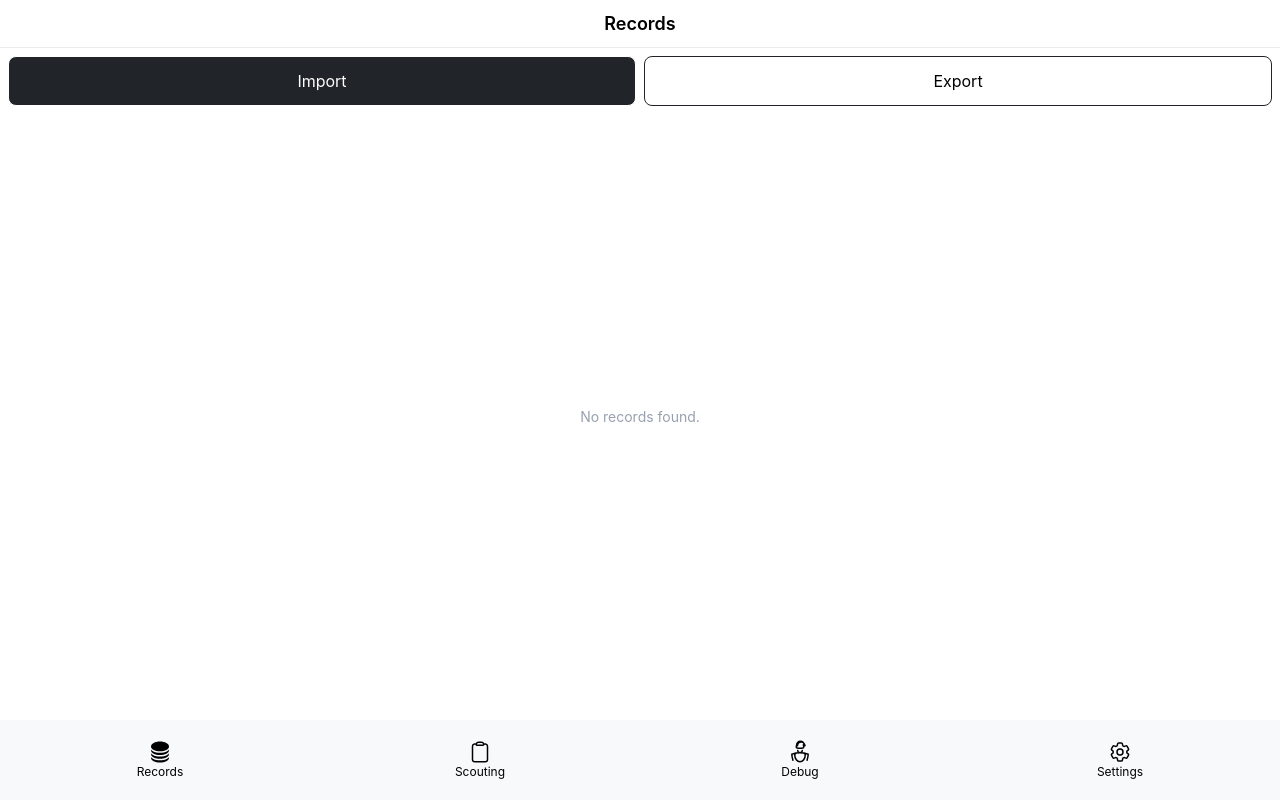
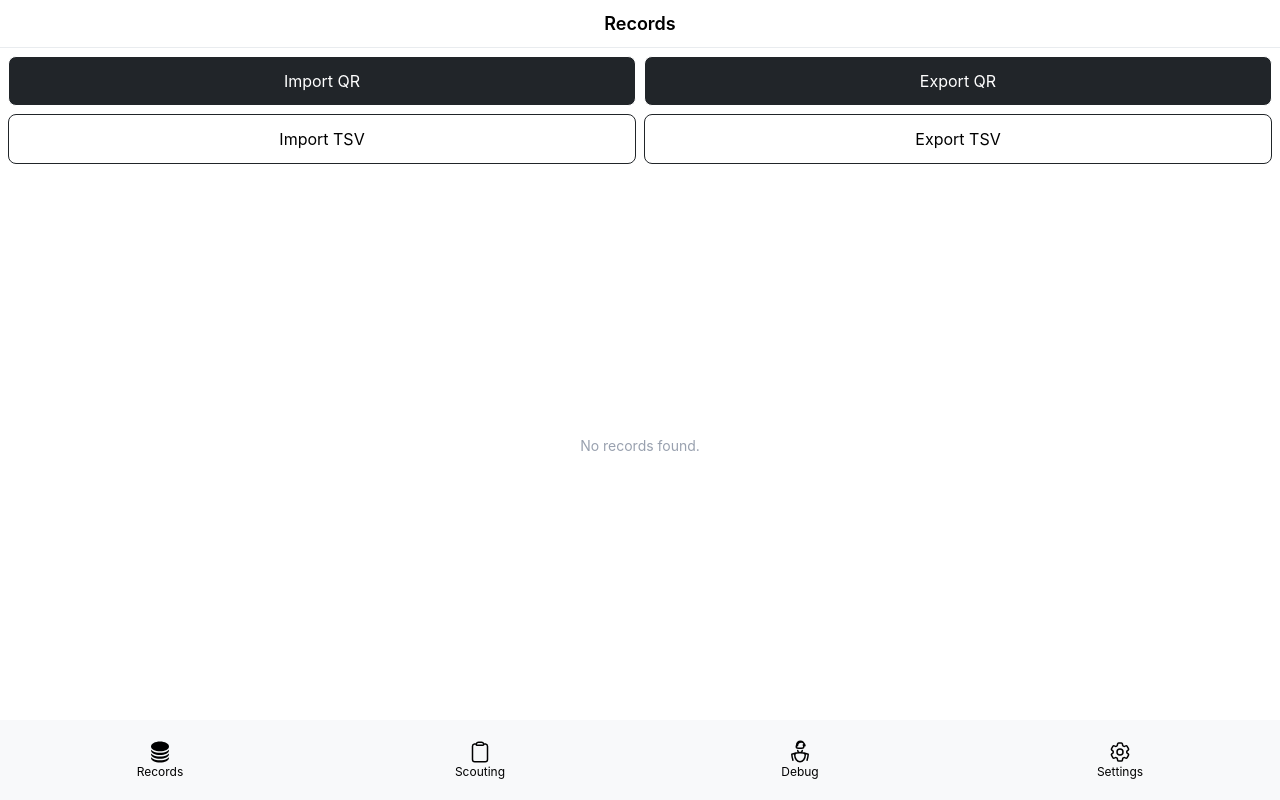
Before and after one commit to Bellevue-Wolverine-Robotics/Telescope, a React (Vite) app: page /records in a window 1280 px wide. Built offline with nearby package versions, Linux system fonts and the light colour scheme.

Commit message:
Add TSV import/export to Records page and fix Windows line endings
Co-Authored-By: Claude Sonnet 4.6 <noreply@anthropic.com>

```diff
--- a/src/pages/Records.jsx
+++ b/src/pages/Records.jsx
@@ -1,4 +1,4 @@
-import { useState } from 'react';
+import { useRef, useState } from 'react';
 import Layout from '../components/layout/Layout';
 import Export from '../components/ui/Export';
 import Import from '../components/ui/Import';
@@ -33,6 +33,11 @@ const BOOLEAN_KEYS = new Set([
   'autoClimb', 'superChargedRP', 'chargedRP', 'climbRP', 'yellowCard', 'brokeDown',
 ]);
 
+const NUMBER_KEYS = new Set([
+  'matchNumber', 'teamNumber', 'fuelMissedAuto', 'autoPoints', 'cycles',
+  'numberDepot', 'minorFouls', 'majorFouls', 'redScore', 'blueScore',
+]);
+
 function Cell({ column, value }) {
   if (column === 'win') {
     return (
@@ -42,7 +47,7 @@ function Cell({ column, value }) {
     );
   }
   if (BOOLEAN_KEYS.has(column)) {
-    return <span className={value ? 'text-green-600' : 'text-gray-300'}>{ value ? '✓' : '✕' }</span>;
+    return <span className={value ? 'text-green-600' : 'text-gray-300'}>{value ? '✓' : '✕'}</span>;
   }
   if (column === 'observations') {
     return <span className="block max-w-40 truncate" title={value}>{value ?? '–'}</span>;
@@ -50,38 +55,115 @@ function Cell({ column, value }) {
   return value ?? '–';
 }
 
-function Records() {
-  const [showImport, setShowImport] = useState(false);
-  const [showExport, setShowExport] = useState(false);
-
-  let matches = [];
+function parseMatches() {
   try {
     const raw = localStorage.getItem('matches');
-    if (raw) matches = JSON.parse(raw);
-  } catch {
-    // not valid JSON
+    if (raw) return JSON.parse(raw);
+  } catch {}
+  return [];
+}
+
+function matchesToTSV(matches) {
+  const headers = COLUMNS.map(c => c.key);
+  const rows = matches.map(match =>
+    headers.map(key => {
+      const val = match[key];
+      if (key === 'win') return val ? 'Y' : 'N';
+      if (BOOLEAN_KEYS.has(key)) return val ? 'Yes' : 'No';
+      return val ?? '';
+    }).join('\t')
+  );
+  return [headers.join('\t'), ...rows].join('\n');
+}
+
+function tsvToMatches(text) {
+  const lines = text.trim().split(/\r?\n/);
+  const headers = lines[0].split('\t');
+  return lines.slice(1).map(line => {
+    const values = line.split('\t');
+    const obj = {};
+    headers.forEach((header, i) => {
+      const val = values[i] ?? '';
+      if (header === 'win') obj[header] = val === 'Y';
+      else if (BOOLEAN_KEYS.has(header)) obj[header] = val === 'Yes';
+      else if (NUMBER_KEYS.has(header)) obj[header] = Number(val);
+      else obj[header] = val;
+    });
+    return obj;
+  });
+}
+
+function Records() {
+  const [showQRImport, setShowQRImport] = useState(false);
+  const [showQRExport, setShowQRExport] = useState(false);
+  const [refresh, setRefresh] = useState(0);
+  const tsvInputRef = useRef(null);
+
+  const matches = parseMatches();
+  const hasData = Array.isArray(matches) && matches.length > 0;
+
+  function exportTSV() {
+    if (!hasData) return;
+    const tsv = matchesToTSV(matches);
+    const blob = new Blob([tsv], { type: 'text/tab-separated-values' });
+    const url = URL.createObjectURL(blob);
+    const a = document.createElement('a');
+    a.href = url;
+    a.download = 'scouting_data.tsv';
+    a.click();
+    URL.revokeObjectURL(url);
   }
 
-  const hasData = Array.isArray(matches) && matches.length > 0;
+  function handleTSVFile(e) {
+    const file = e.target.files[0];
+    if (!file) return;
+    const reader = new FileReader();
+    reader.onload = (event) => {
+      const parsed = tsvToMatches(event.target.result);
+      localStorage.setItem('matches', JSON.stringify(parsed));
+      setRefresh(r => r + 1);
+    };
+    reader.readAsText(file);
+    e.target.value = '';
+  }
 
   return (
     <Layout header="Records" tab={0}>
-      {!(showImport || showExport) && (
+      {!(showQRImport || showQRExport) && (
         <div className="flex flex-col h-full">
-          <div className="flex gap-2 p-2">
+          <div className="grid grid-cols-2 gap-2 p-2">
             <button
-              onClick={() => setShowImport(true)}
-              className="p-3 flex-1 bg-[#212529] text-white border rounded-lg flex justify-center"
+              onClick={() => setShowQRImport(true)}
+              className="p-3 bg-[#212529] text-white border rounded-lg flex justify-center"
             >
-              Import
+              Import QR
             </button>
             <button
-              onClick={() => setShowExport(true)}
-              className="p-3 flex-1 border border-[#212529] rounded-lg flex justify-center"
+              onClick={() => setShowQRExport(true)}
+              className="p-3 bg-[#212529] text-white border rounded-lg flex justify-center"
             >
-              Export
+              Export QR
+            </button>
+            <button
+              onClick={() => tsvInputRef.current.click()}
+              className="p-3 border border-[#212529] rounded-lg flex justify-center"
+            >
+              Import TSV
+            </button>
+            <button
+              onClick={exportTSV}
+              className="p-3 border border-[#212529] rounded-lg flex justify-center"
+            >
+              Export TSV
             </button>
           </div>
+          <input
+            ref={tsvInputRef}
+            type="file"
+            accept=".tsv"
+            className="hidden"
+            onChange={handleTSVFile}
+          />
 
           {hasData ? (
             <div className="flex-1 overflow-auto">
@@ -121,8 +203,8 @@ function Records() {
           )}
         </div>
       )}
-      {showImport && <Import close={() => setShowImport(false)} />}
-      {showExport && <Export close={() => setShowExport(false)} value={localStorage.getItem('matches')} />}
+      {showQRImport && <Import close={() => setShowQRImport(false)} />}
+      {showQRExport && <Export close={() => setShowQRExport(false)} value={localStorage.getItem('matches')} />}
     </Layout>
   );
 }
```
